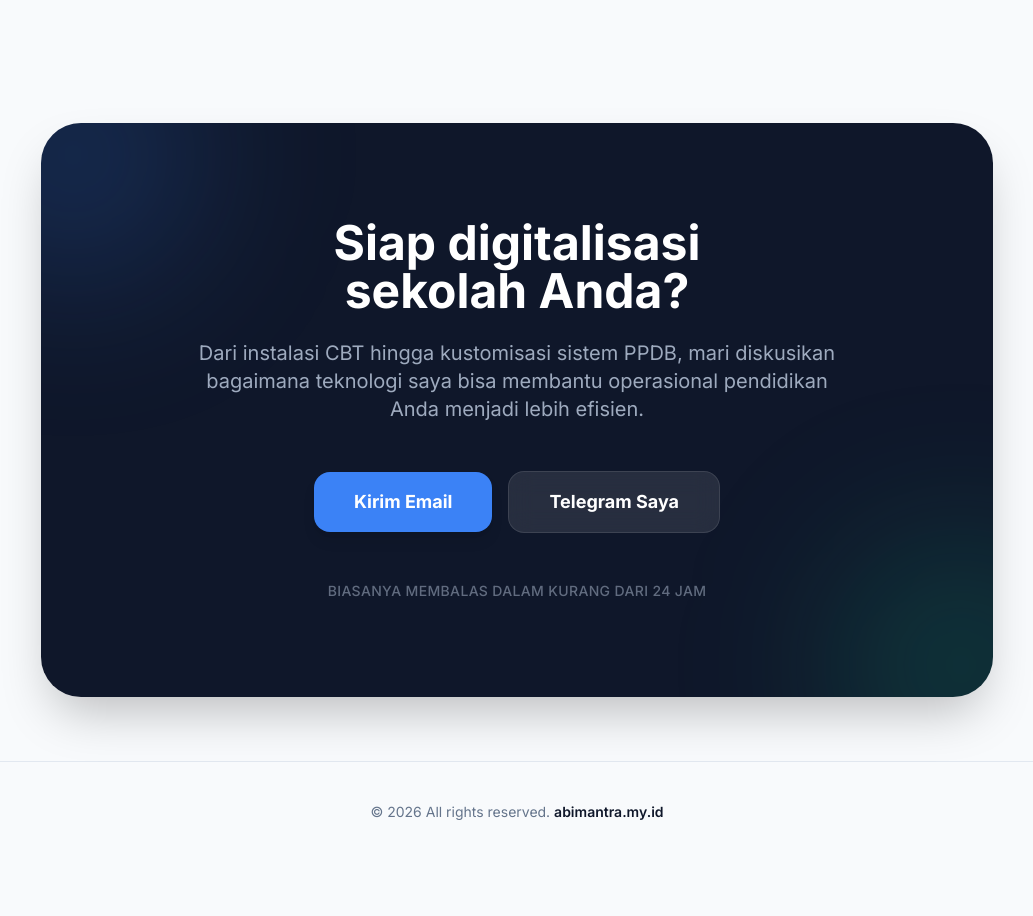
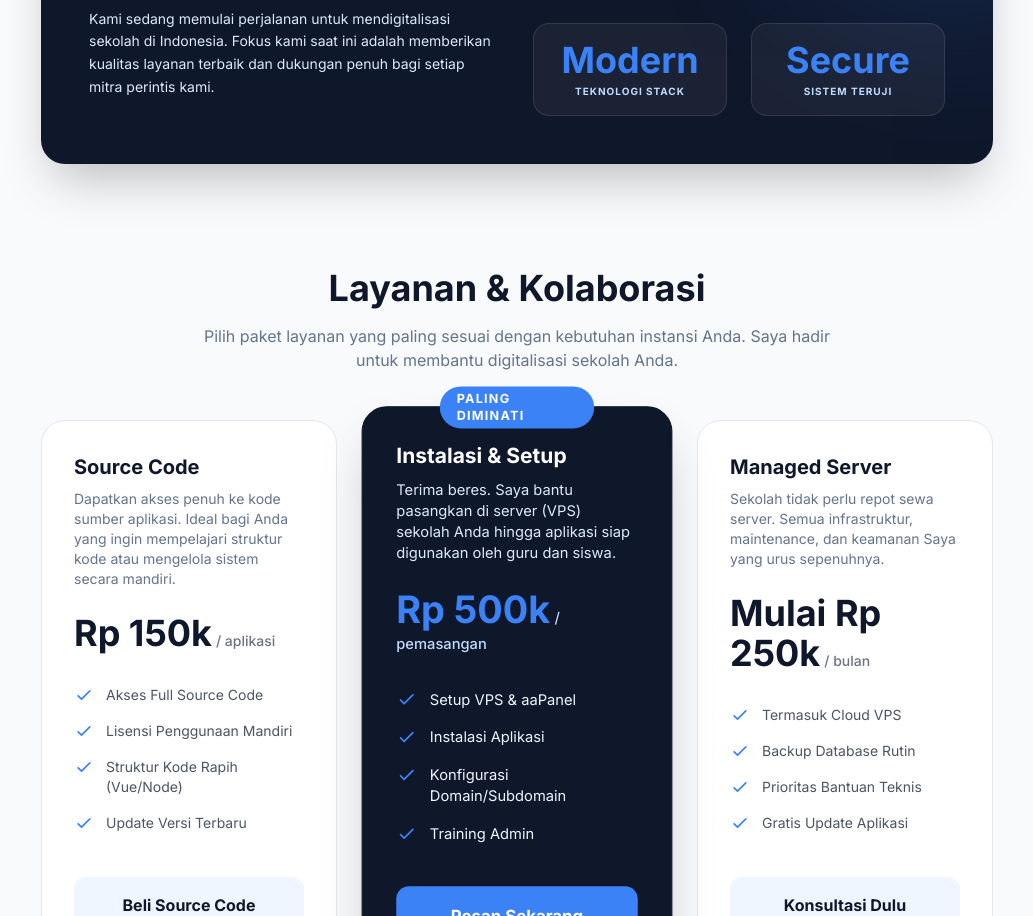
Before and after one commit to mantraabi/abimantra-frontend, a Vue app: page / in a window 1280 px wide. Shown: the part 1216-2132 px from the top of the page, without its empty margins (123-1156 px from the left). Before the commit the page ends 2078 px from the top, so only its background shows below. Built offline with nearby package versions, Linux system fonts and the light colour scheme; no server answers.

Commit message:
add service dan stats section

```diff
--- /dev/null
+++ b/src/components/ServicesSection.vue
@@ -0,0 +1,75 @@
+<script setup>
+const services = [
+  {
+    title: 'Source Code',
+    price: 'Rp 150k',
+    period: '/ aplikasi',
+    description: 'Dapatkan akses penuh ke kode sumber aplikasi. Ideal bagi Anda yang ingin mempelajari struktur kode atau mengelola sistem secara mandiri.',
+    features: ['Akses Full Source Code', 'Lisensi Penggunaan Mandiri', 'Struktur Kode Rapih (Vue/Node)', 'Update Versi Terbaru'],
+    isPopular: false,
+    buttonText: 'Beli Source Code',
+    buttonLink: 'https://t.me/mantraabi'
+  },
+  {
+    title: 'Instalasi & Setup',
+    price: 'Rp 500k',
+    period: '/ pemasangan',
+    description: 'Terima beres. Saya bantu pasangkan di server (VPS) sekolah Anda hingga aplikasi siap digunakan oleh guru dan siswa.',
+    features: ['Setup VPS & aaPanel', 'Instalasi Aplikasi', 'Konfigurasi Domain/Subdomain', 'Training Admin'],
+    isPopular: true,
+    buttonText: 'Pesan Sekarang',
+    buttonLink: 'https://t.me/mantraabi'
+  },
+  {
+    title: 'Managed Server',
+    price: 'Mulai Rp 250k',
+    period: '/ bulan',
+    description: 'Sekolah tidak perlu repot sewa server. Semua infrastruktur, maintenance, dan keamanan Saya yang urus sepenuhnya.',
+    features: ['Termasuk Cloud VPS', 'Backup Database Rutin', 'Prioritas Bantuan Teknis', 'Gratis Update Aplikasi'],
+    isPopular: false,
+    buttonText: 'Konsultasi Dulu',
+    buttonLink: 'https://t.me/mantraabi'
+  }
+]
+</script>
+
+<template>
+  <div class="py-16">
+    <div class="text-center mb-12">
+      <h2 class="text-3xl md:text-4xl font-extrabold text-brand-main mb-4">Layanan & Kolaborasi</h2>
+      <p class="text-brand-muted max-w-2xl mx-auto">Pilih paket layanan yang paling sesuai dengan kebutuhan instansi Anda. Saya hadir untuk membantu digitalisasi sekolah Anda.</p>
+    </div>
+
+    <div class="grid grid-cols-1 md:grid-cols-3 gap-8">
+      <div v-for="(svc, idx) in services" :key="idx"
+           :class="['relative p-8 rounded-3xl border transition-all duration-300 flex flex-col', svc.isPopular ? 'bg-brand-main text-white shadow-2xl scale-105 border-brand-main z-10' : 'bg-white border-brand-border hover:border-brand-accent/50']">
+
+        <div v-if="svc.isPopular" class="absolute top-0 left-1/2 -translate-x-1/2 -translate-y-1/2 bg-brand-accent text-white px-4 py-1 rounded-full text-xs font-bold uppercase tracking-widest">
+          Paling Diminati
+        </div>
+
+        <h3 :class="['text-xl font-bold mb-2', svc.isPopular ? 'text-white' : 'text-brand-main']">{{ svc.title }}</h3>
+        <p :class="['text-sm mb-6 min-h-[60px]', svc.isPopular ? 'text-blue-100' : 'text-brand-muted']">{{ svc.description }}</p>
+
+        <div class="mb-8">
+          <span :class="['text-4xl font-extrabold', svc.isPopular ? 'text-brand-accent' : 'text-brand-main']">{{ svc.price }}</span>
+          <span v-if="svc.period" :class="['text-sm font-medium ml-1', svc.isPopular ? 'text-blue-200' : 'text-gray-500']">{{ svc.period }}</span>
+        </div>
+
+        <ul class="space-y-4 mb-10 flex-1">
+          <li v-for="(feat, fIdx) in svc.features" :key="fIdx" class="flex items-start gap-3 text-sm">
+            <svg class="w-5 h-5 shrink-0 text-brand-accent" fill="none" viewBox="0 0 24 24" stroke="currentColor">
+              <path stroke-linecap="round" stroke-linejoin="round" stroke-width="2" d="M5 13l4 4L19 7" />
+            </svg>
+            <span :class="svc.isPopular ? 'text-blue-50' : 'text-gray-600'">{{ feat }}</span>
+          </li>
+        </ul>
+
+        <a :href="svc.buttonLink" target="_blank"
+           :class="['w-full py-4 text-center rounded-xl font-bold transition-colors', svc.isPopular ? 'bg-brand-accent text-white hover:bg-blue-500' : 'bg-blue-50 text-brand-main hover:bg-blue-100']">
+          {{ svc.buttonText }}
+        </a>
+      </div>
+    </div>
+  </div>
+</template>
--- /dev/null
+++ b/src/components/StatsSection.vue
@@ -0,0 +1,30 @@
+<script setup>
+const stats = [
+  { value: '2', label: 'Sekolah Perintis' },
+  { value: '100%', label: 'Dukungan Teknis' },
+  { value: 'Modern', label: 'Teknologi Stack' },
+  { value: 'Secure', label: 'Sistem Teruji' }
+]
+</script>
+
+<template>
+  <div class="bg-brand-main text-white rounded-3xl p-8 md:p-12 my-10 shadow-2xl relative overflow-hidden">
+    <div class="absolute top-0 right-0 w-64 h-64 bg-brand-accent rounded-full blur-[100px] opacity-30 -translate-y-1/2 translate-x-1/3"></div>
+
+    <div class="relative z-10 flex flex-col md:flex-row items-center justify-between gap-8">
+      <div class="md:w-1/2 text-center md:text-left">
+        <h3 class="text-2xl md:text-3xl font-bold mb-3">Membangun Kepercayaan, Satu Sekolah Sekaligus</h3>
+        <p class="text-blue-100 text-sm leading-relaxed">
+          Kami sedang memulai perjalanan untuk mendigitalisasi sekolah di Indonesia. Fokus kami saat ini adalah memberikan kualitas layanan terbaik dan dukungan penuh bagi setiap mitra perintis kami.
+        </p>
+      </div>
+
+      <div class="md:w-1/2 grid grid-cols-2 gap-6 w-full">
+        <div v-for="(stat, index) in stats" :key="index" class="text-center bg-white/5 p-4 rounded-2xl border border-white/10">
+          <p class="text-3xl md:text-4xl font-extrabold text-brand-accent mb-1">{{ stat.value }}</p>
+          <p class="text-[10px] font-bold uppercase tracking-widest text-blue-200">{{ stat.label }}</p>
+        </div>
+      </div>
+    </div>
+  </div>
+</template>
--- a/src/views/HomeView.vue
+++ b/src/views/HomeView.vue
@@ -9,6 +9,8 @@ import FeaturedProject from '../components/FeaturedProject.vue'
 import ProjectCard from '../components/ProjectCard.vue'
 import ArticleCard from '../components/ArticleCard.vue'
 import ContactSection from '../components/ContactSection.vue'
+import StatsSection from '../components/StatsSection.vue'
+import ServicesSection from '../components/ServicesSection.vue'
 
 const featuredProject = ref(null)
 const otherProjects = ref([])
@@ -89,6 +91,11 @@ onMounted(() => {
         </div>
       </section>
 
+      <StatsSection />
+
+      <ServicesSection />
+
+
       <section id="artikel" class="py-16">
         <SectionLabel title="Catatan Pengembangan" />
         <div class="flex flex-col gap-4">
```
